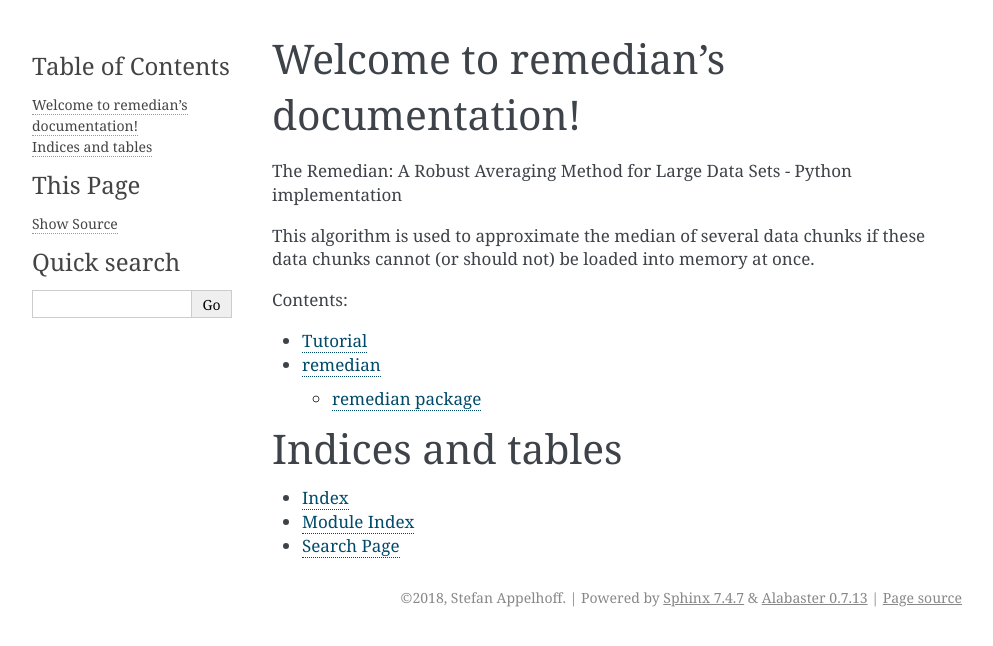
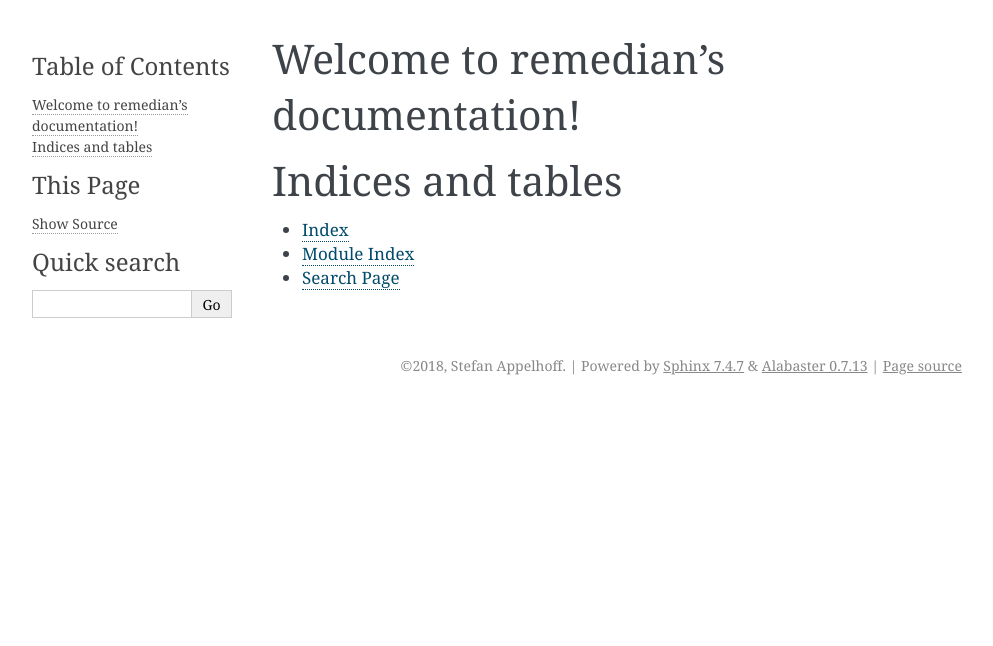
Before and after one commit to sappelhoff/remedian, a Sphinx documentation site: the page built from docs/index.rst, in a window 1280 px wide. Shown: the top 646 px of the page, without its empty margins (148-1141 px from the left). Built offline with Sphinx 7.4.7, drawn with Linux system fonts in a browser that asks for light colours.

Commit message:
doc again

```diff
--- a/docs/index.rst
+++ b/docs/index.rst
@@ -1,21 +1,14 @@
 .. remedian documentation master file, created by
-   sphinx-quickstart on Wed Apr 18 09:52:07 2018.
+   sphinx-quickstart on Wed Apr 18 11:34:33 2018.
    You can adapt this file completely to your liking, but it should at least
    contain the root `toctree` directive.
 
 Welcome to remedian's documentation!
 ====================================
 
-The Remedian: A Robust Averaging Method for Large Data Sets - Python implementation
-
-This algorithm is used to approximate the median of several data chunks if these data chunks cannot (or should not) be loaded into memory at once.
-
 .. toctree::
    :maxdepth: 2
    :caption: Contents:
-
-   tutorial
-   modules
 
 
 
--- a/docs/tutorial.rst
+++ /dev/null
@@ -1,4 +0,0 @@
-Tutorial
-========
-
-This is a short tutorial. :-)
```
Also changed, not shown: docs/source/modules.rst (renamed from docs/modules.rst), docs/source/remedian.rst (renamed from docs/remedian.rst).
